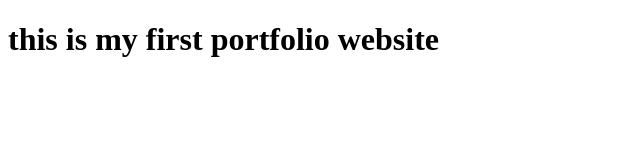
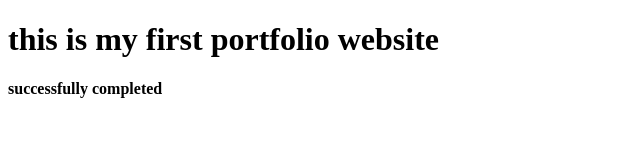
Before and after one commit to Mazharul68/programming_hero_first_portfolio, a plain HTML site: page index.html in a window 1280 px wide. Shown: the whole page, without its empty margins (0-640 px from the left). Drawn offline with Linux system fonts and the light colour scheme.

Commit message:
first commit

```diff
--- a/index.html
+++ b/index.html
@@ -8,6 +8,7 @@
     <title>First Portfolio website</title>
 </head>
 <h1>this is my first portfolio website</h1>
+<h4>successfully completed </h4>
 
 <body>
 
```
